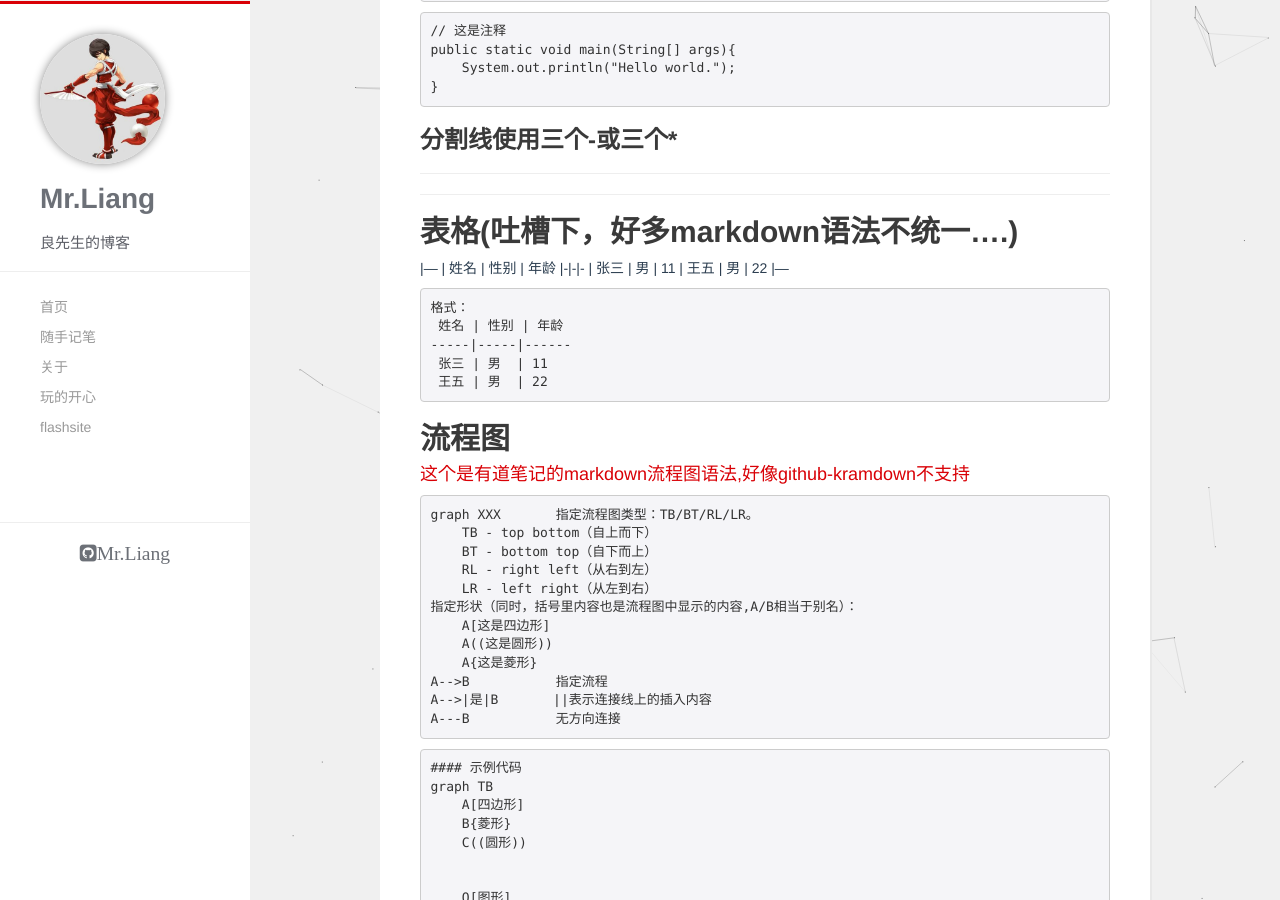
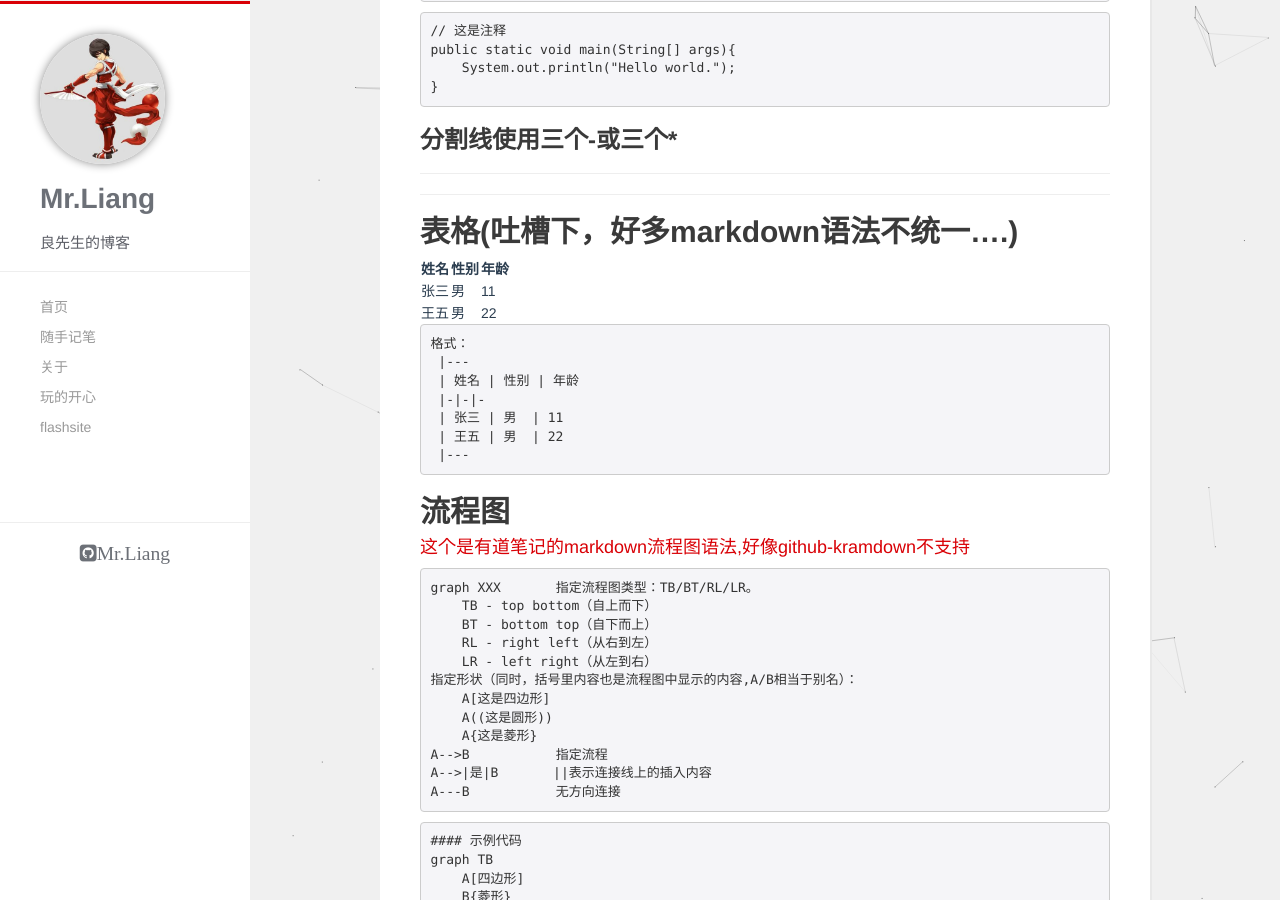
Before and after one commit to liangrengongzuoshi/liangzai.pub, a Jekyll site: the page built from _posts/2017-05-11-markdown.md, in a window 1280 px wide and 900 px high, scrolled down 2065 px. Built offline with Jekyll 4.4.1, drawn with Linux system fonts in a browser that asks for light colours; nearby versions of some CDN libraries.

Commit message:
kramdown-table

````diff
--- a/_posts/2017-05-11-markdown.md
+++ b/_posts/2017-05-11-markdown.md
@@ -79,6 +79,7 @@ public static void main(String[] args){
 
 
 ## 表格(吐槽下，好多markdown语法不统一....)
+
 |---
 | 姓名 | 性别 | 年龄
 |-|-|-
@@ -88,10 +89,12 @@ public static void main(String[] args){
 
 ```
 格式：
- 姓名 | 性别 | 年龄
------|-----|------
- 张三 | 男  | 11
- 王五 | 男  | 22
+ |---
+ | 姓名 | 性别 | 年龄
+ |-|-|-
+ | 张三 | 男  | 11
+ | 王五 | 男  | 22
+ |---
 ```
 
 
````
